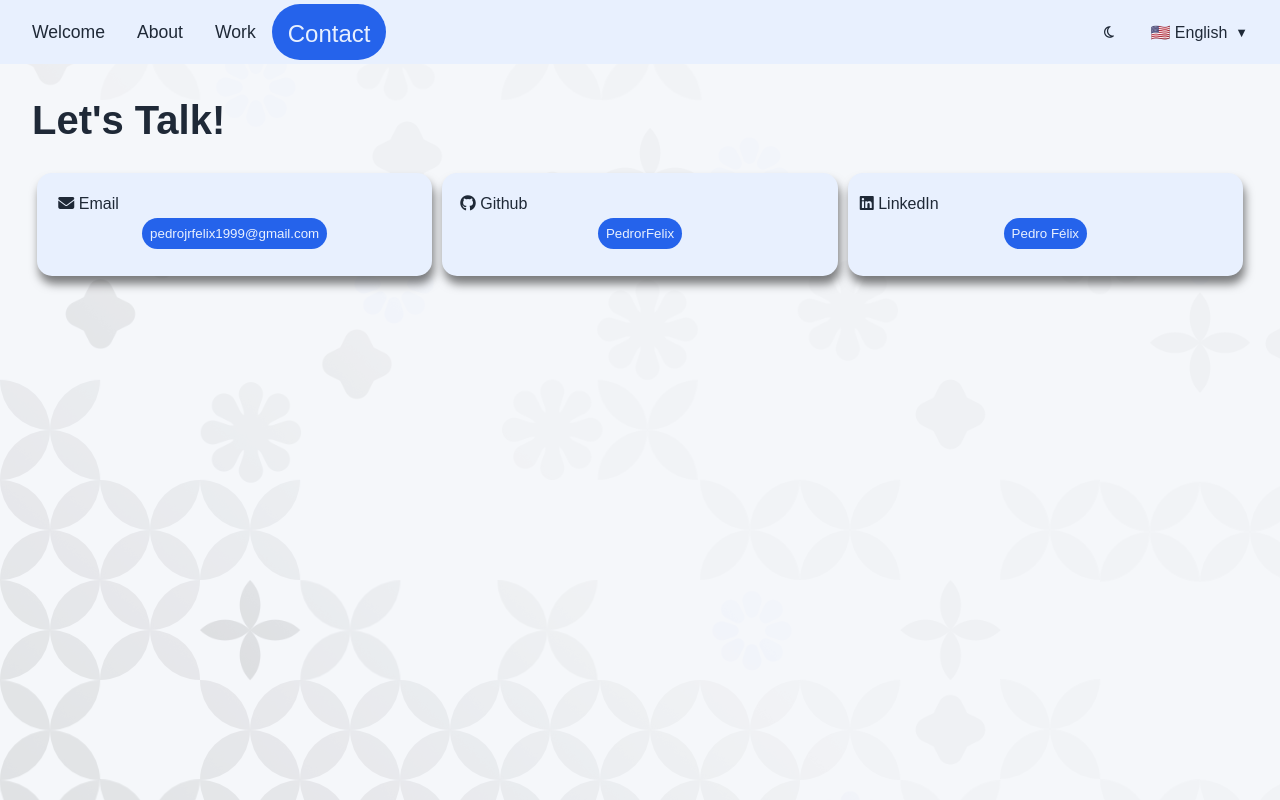
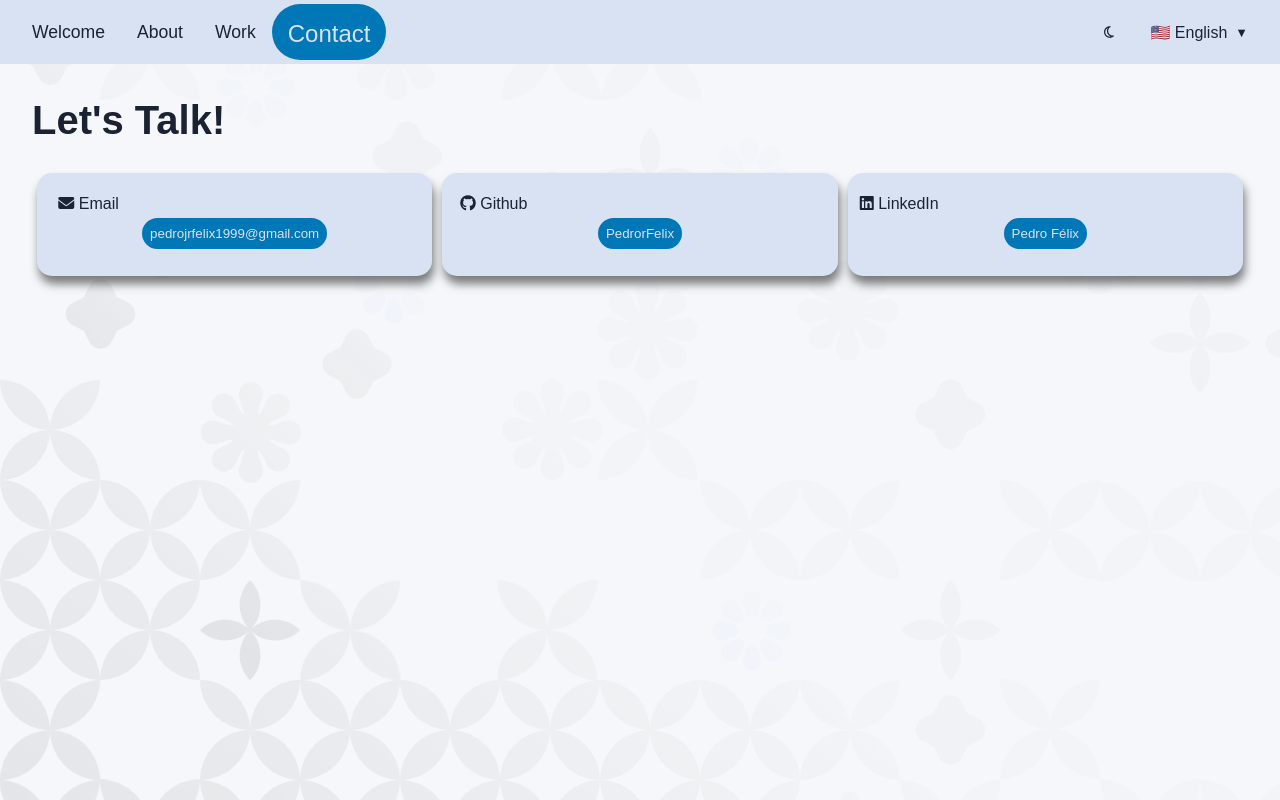
Before and after one commit to PedrorFelix/LearningReact, a React (Create React App) app: page /LearningReact/contact in a window 1280 px wide. Built offline with nearby package versions, Linux system fonts and the light colour scheme; a web font is replaced by a local one.

Commit message:
improved on theme consistency

```diff
--- a/public/index.html
+++ b/public/index.html
@@ -45,7 +45,7 @@
     </script>
   </head>
 
-  <body style = 'background-color: #1a1625;'>
+  <body>
     <noscript>You need to enable JavaScript to run this app.</noscript>
     <div id="root"></div>
     <!--
--- a/src/pages/styles/ContactEntry.css
+++ b/src/pages/styles/ContactEntry.css
@@ -18,7 +18,7 @@
 .contactBtn{
     font-family: 'Bitcount', sans-serif;
     background-color: var(--color-primary);
-    color : var(--text-accent);
+    color : var(--bg-secondary);
     padding: 8px;
     border: none;
     border-radius: 16px;
--- a/src/pages/styles/LanguageSwitcher.css
+++ b/src/pages/styles/LanguageSwitcher.css
@@ -21,7 +21,7 @@
 }
 
 .language-hamburger-btn:hover {
-  background-color: rgba(0, 201, 170, 0.3) !important;
+  background-color: var(--color-hover) !important;
 }
 
 .current-language {
@@ -79,16 +79,16 @@
 }
 
 .language-option:hover {
-  background-color: rgba(0, 201, 170, 0.3) !important;
+  background-color: var(--color-hover) !important;
 }
 
 .language-option.active {
   background-color: var(--color-primary) !important;
-  color: var(--text-accent) !important;
+  color: var(--bg-secondary) !important;
 }
 
 .language-option.active:hover {
-  background-color: rgba(0, 201, 170, 0.8) !important;
+  background-color: var(--color-hover) !important;
 }
 
 .flag {
--- a/src/pages/styles/NavBar.css
+++ b/src/pages/styles/NavBar.css
@@ -28,7 +28,7 @@
 
 .active-btn {
   background-color: var(--color-primary) !important;
-  color : var(--text-accent) !important;
+  color : var(--bg-secondary) !important;
   font-size: 1.5rem !important;
   height: 7vh;
 }
@@ -38,7 +38,7 @@
 }
 
 .not-active-btn:hover{
-  background-color: rgba(0, 201, 170, 0.5);
+  background-color: var(--color-hover);
 }
 
 .hamburger-btn{
--- a/src/pages/styles/WelcomePage.css
+++ b/src/pages/styles/WelcomePage.css
@@ -63,7 +63,7 @@
 }
 
 .subtitle {
-    color: var(--text-accent);
+    color: var(--bg-secondary);
     margin: 0;
     padding: clamp(0.8rem, 2.5vw, 1.2rem);
     font-size: clamp(0.9rem, 2.5vw, 1.3rem);
--- a/src/pages/styles/themes.css
+++ b/src/pages/styles/themes.css
@@ -3,17 +3,17 @@
     --bg-secondary: #4c3666;
     --text-primary: #f5f2ed;
     --text-secondary: #b8a0d9;
-    --text-accent: #4c3666;
     --color-primary: #00c9aa;
+    --color-hover: rgba(0, 201, 170, 0.5);
     --bg: url('../../assets/newBgDark.png');
 }
 
 [data-theme="light"] {
     --bg-primary: #f5f7fa;
-    --bg-secondary: #e8f0fe;
-    --text-primary: #1f2937;
-    --text-secondary: #4b5563;
-    --text-accent: #e8f0fe;
-    --color-primary: #2563eb;
+    --bg-secondary: #d9e2f3;
+    --text-primary: #1a2233;
+    --text-secondary: #5a6b85;
+    --color-primary: #0077b6;
+    --color-hover: rgba(0, 119, 182, 0.5);
     --bg: url('../../assets/newBgLight.png');
 }
```
Also changed, not shown: src/assets/newBgDark.png, src/assets/newBgLight.png.
